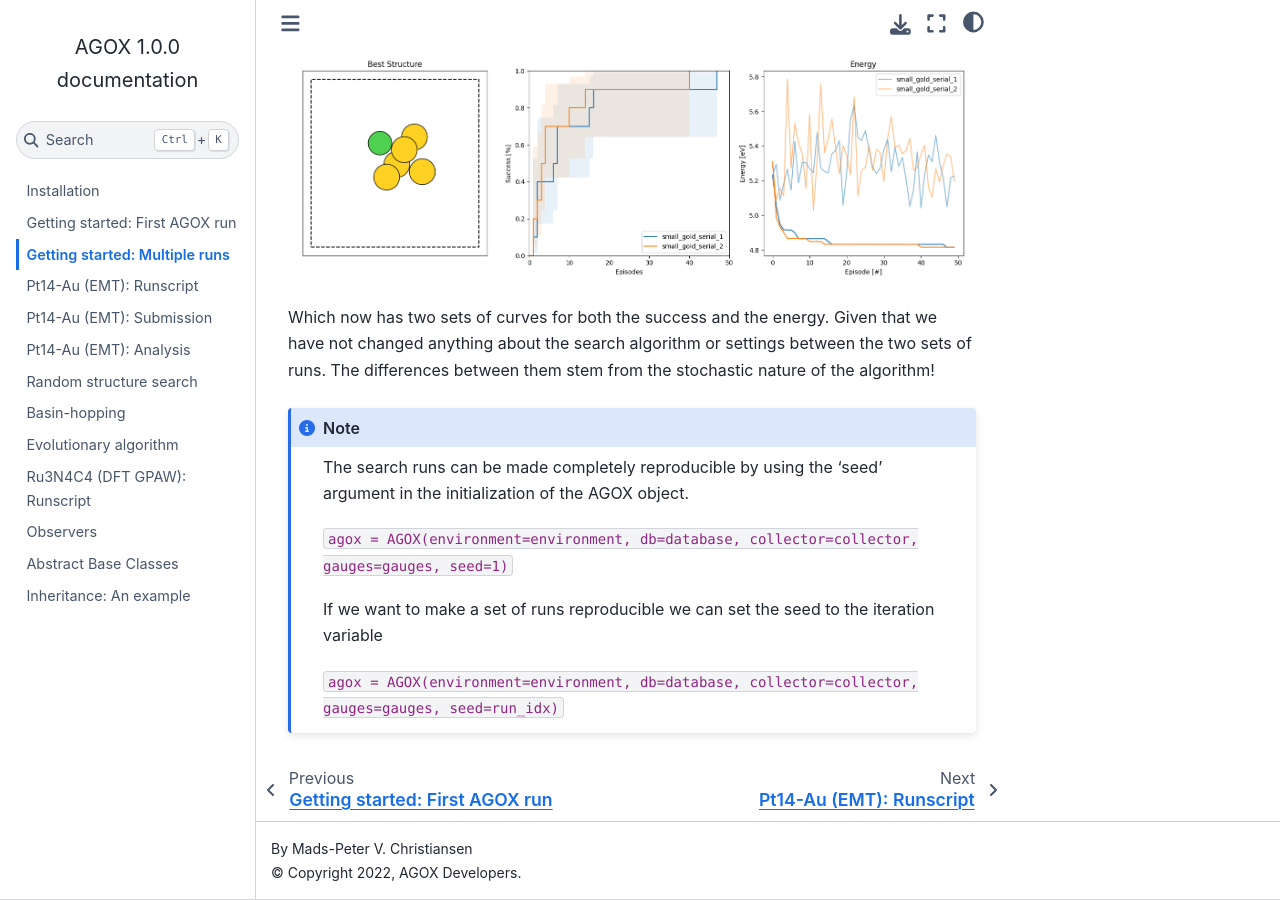
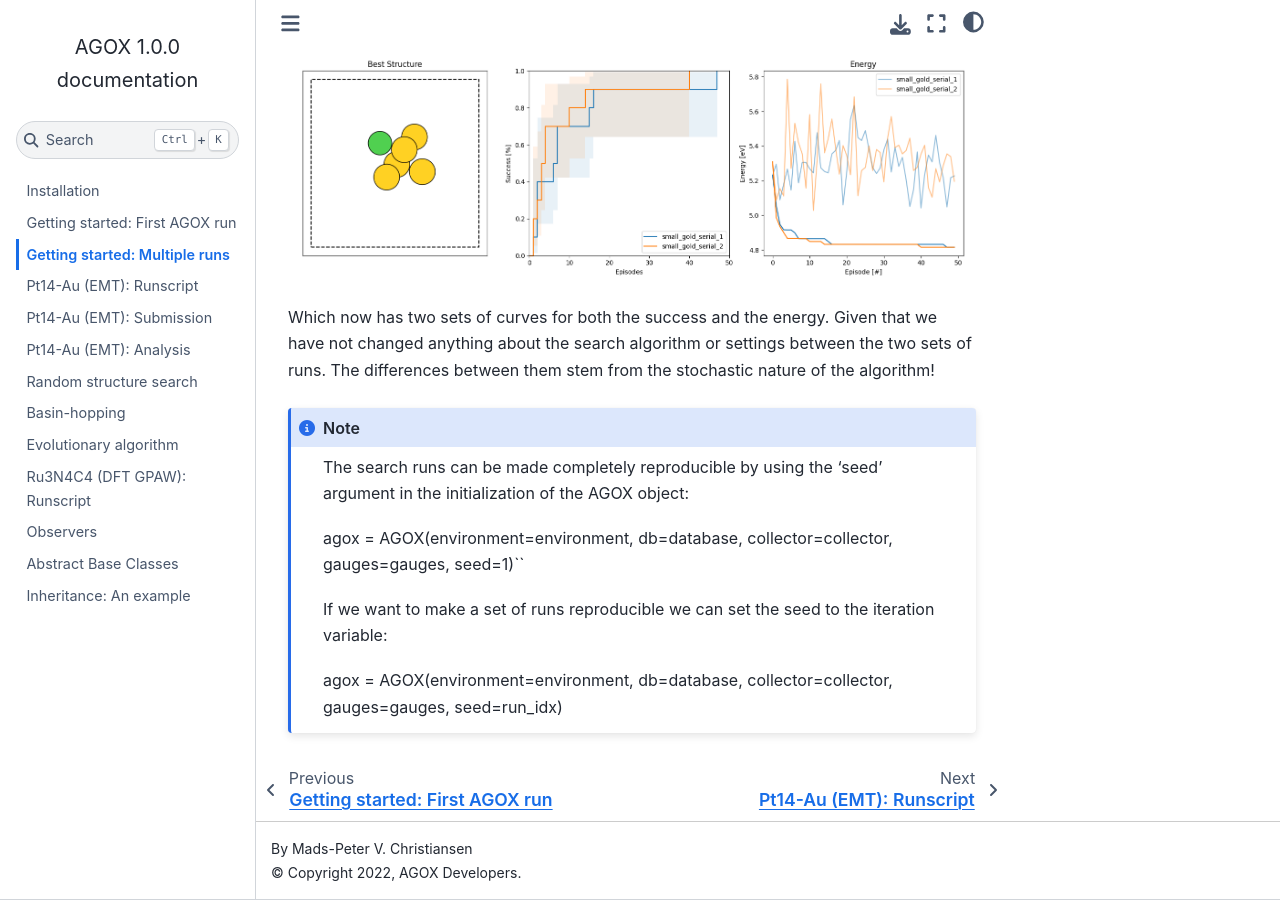
Before and after one commit to kimrojas/agox, a Sphinx documentation site: the page built from docs/source/getting_started/getting_started_statistics.rst, in a window 1280 px wide and 900 px high, scrolled down 2126 px. Built offline with Sphinx 7.4.7 and the Sphinx Book theme 1.1.4, drawn with Linux system fonts in a browser that asks for light colours.

Commit message:
Updated documentation.

```diff
--- a/docs/source/getting_started/getting_started_statistics.rst
+++ b/docs/source/getting_started/getting_started_statistics.rst
@@ -46,10 +46,10 @@ algorithm!
 .. note::
 
    The search runs can be made completely reproducible by using the 'seed' argument in the initialization of the
-   AGOX object.
+   AGOX object::
 
-   ``agox = AGOX(environment=environment, db=database, collector=collector, gauges=gauges, seed=1)``
+   agox = AGOX(environment=environment, db=database, collector=collector, gauges=gauges, seed=1)``
 
-   If we want to make a set of runs reproducible we can set the seed to the iteration variable
+   If we want to make a set of runs reproducible we can set the seed to the iteration variable::
 
-   ``agox = AGOX(environment=environment, db=database, collector=collector, gauges=gauges, seed=run_idx)``
+   agox = AGOX(environment=environment, db=database, collector=collector, gauges=gauges, seed=run_idx)
```
